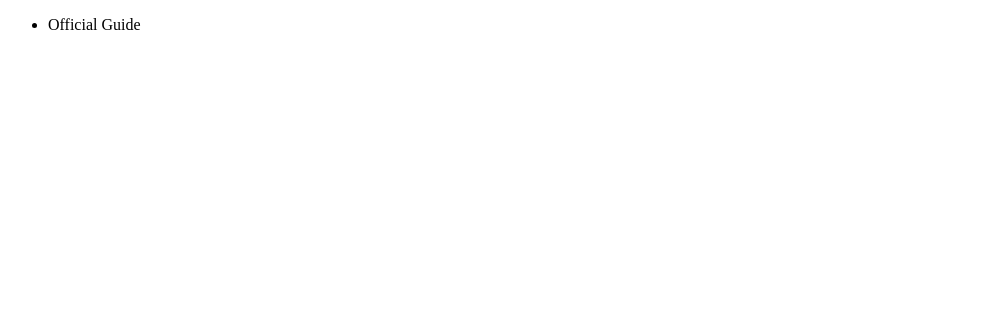
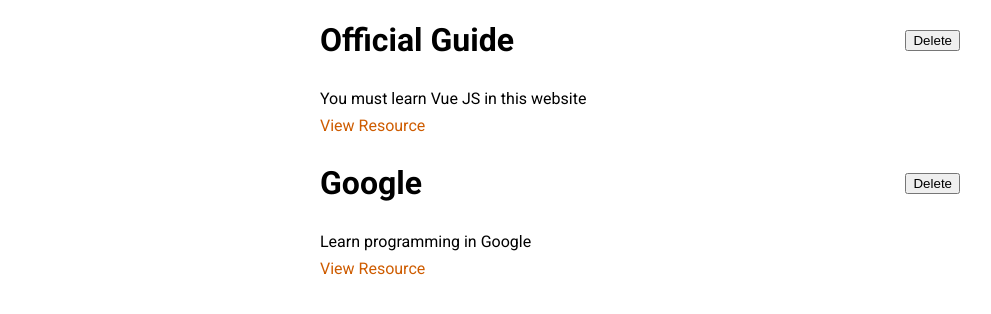
Before and after one commit to xredha/collection-resource, a Vue app: page / in a window 1280 px wide. Shown: the top 314 px of the page, without its empty margins (0-991 px from the left). Built offline with nearby package versions, Linux system fonts and the light colour scheme.

Commit message:
add basic styles and components

```diff
--- a/src/App.vue
+++ b/src/App.vue
@@ -1,32 +1,47 @@
 <template>
-  <ul>
-    <li>{{storedResource[0].title}}</li>
-  </ul>
+  <stored-resource :resources="storedResource"></stored-resource>
 </template>
 
 <script>
+import StoredResource from "./components/learning-resources/StoredResource.vue";
+
 export default {
+  components: {
+    StoredResource,
+  },
   data() {
     return {
       storedResource: [
         {
-          id: 'official-guide',
-          title: 'Official Guide',
-          desc: 'You must learn Vue JS in this website',
-          link: 'https://vuejs.org/'
+          id: "official-guide",
+          title: "Official Guide",
+          desc: "You must learn Vue JS in this website",
+          link: "https://vuejs.org/",
         },
         {
-          id: 'google',
-          title: 'Google',
-          desc: 'Learn programming in Google',
-          link: 'https://google.com/'
+          id: "google",
+          title: "Google",
+          desc: "Learn programming in Google",
+          link: "https://google.com/",
         },
-      ]
-    }
-  }
-}
+      ],
+    };
+  },
+};
 </script>
 
 <style>
+@import url("https://fonts.googleapis.com/css2?family=Roboto:wght@400;700&display=swap");
 
+* {
+  box-sizing: border-box;
+}
+
+html {
+  font-family: "Roboto", sans-serif;
+}
+
+body {
+  margin: 0;
+}
 </style>
--- /dev/null
+++ b/src/components/learning-resources/LearningResource.vue
@@ -0,0 +1,48 @@
+<template>
+  <li>
+    <div id="title">
+      <h1>{{ title }}</h1>
+      <button>Delete</button>
+    </div>
+    <p>{{ desc }}</p>
+    <p><a :href="link">View Resource</a></p>
+  </li>
+</template>
+
+<script>
+export default {
+  props: ["title", "desc", "link"],
+};
+</script>
+
+<style scoped>
+li {
+  margin: auto;
+  max-width: 40rem;
+}
+
+#title {
+  display: flex;
+  justify-content: space-between;
+  align-items: center;
+}
+
+h3 {
+  font-size: 1.25rem;
+  margin: 0.5rem 0;
+}
+
+p {
+  margin: 0.5rem 0;
+}
+
+a {
+  text-decoration: none;
+  color: #ce5c00;
+}
+
+a:hover,
+a:active {
+  color: #c89300;
+}
+</style>
--- /dev/null
+++ b/src/components/learning-resources/StoredResource.vue
@@ -0,0 +1,32 @@
+<template>
+  <ul>
+    <learning-resource
+      v-for="rsc in resources"
+      :key="rsc"
+      :title="rsc.title"
+      :desc="rsc.desc"
+      :link="rsc.link"
+    ></learning-resource>
+  </ul>
+</template>
+
+<script>
+import LearningResource from "./LearningResource.vue";
+
+export default {
+  components: {
+    LearningResource,
+  },
+  props: ["resources"],
+};
+</script>
+
+<style scoped>
+ul {
+  list-style: none;
+  margin: 0;
+  padding: 0;
+  margin: auto;
+  max-width: 40rem;
+}
+</style>
```
